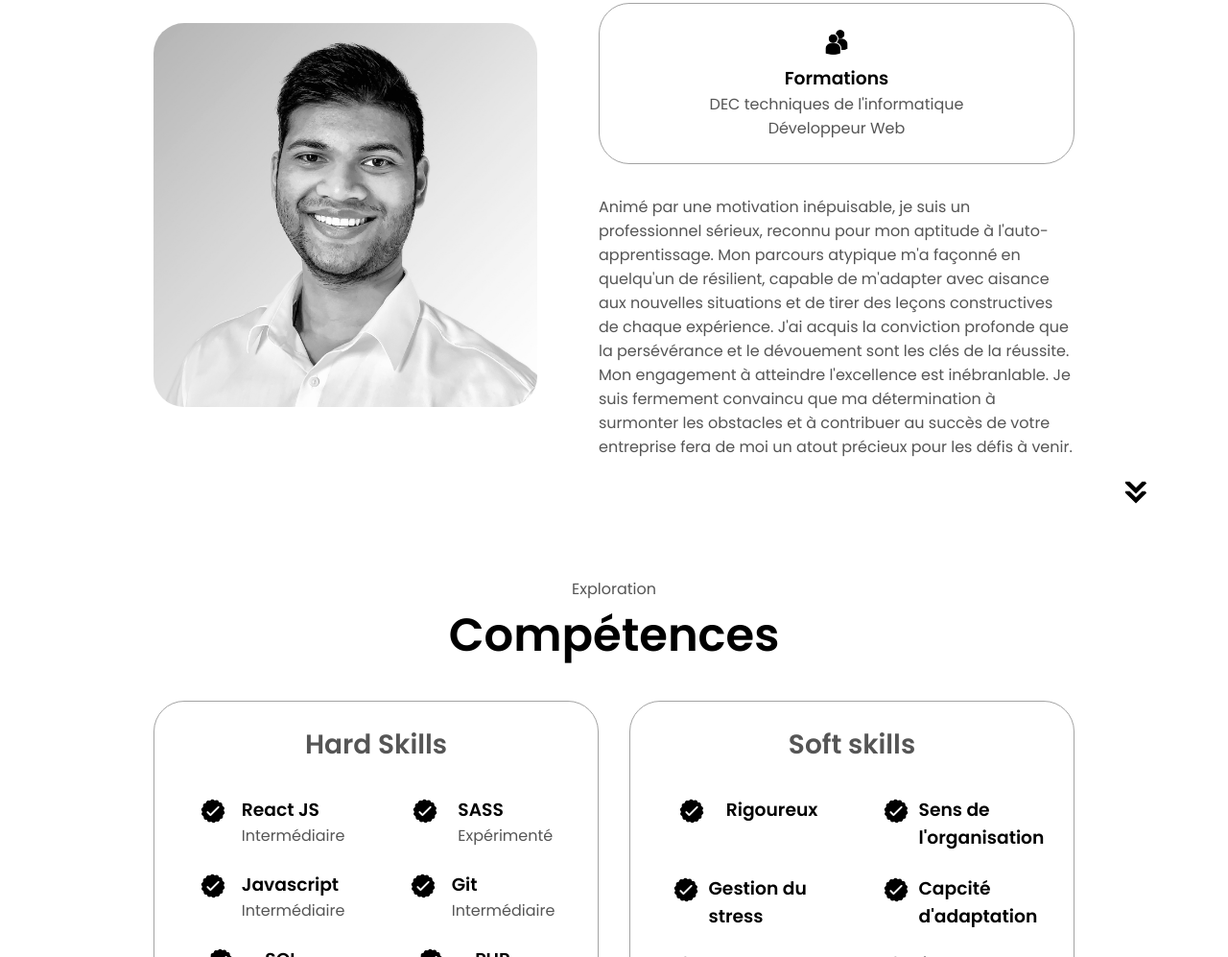
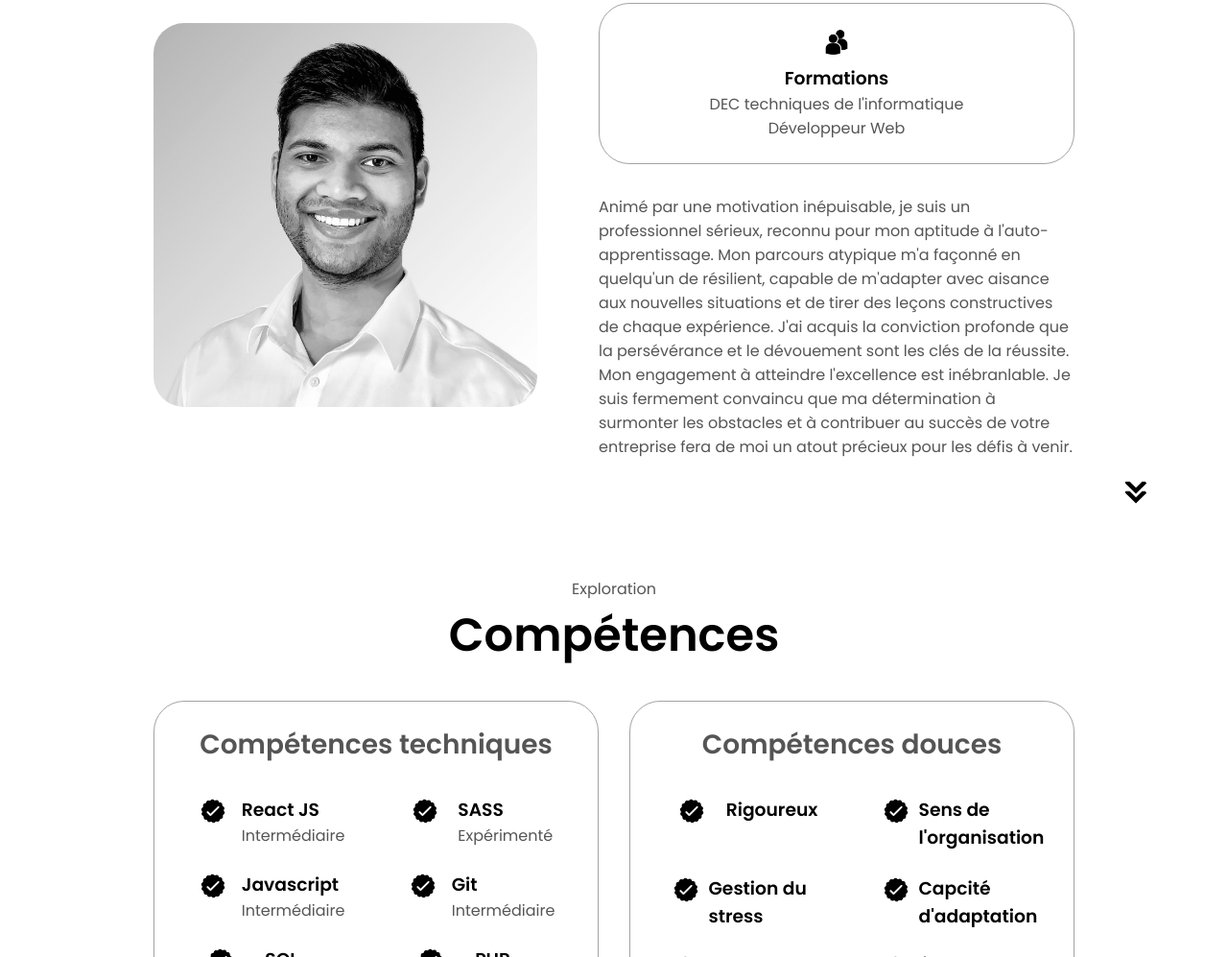
Before and after one commit to mrxanonymous007/rishisawock, a plain HTML site: page index.html in a window 1280 px wide. Shown: the part 1095-2092 px from the top of the page at 96% size. Drawn offline with Linux system fonts and the light colour scheme.

Commit message:
màj mineure

```diff
--- a/index.html
+++ b/index.html
@@ -45,7 +45,7 @@
         <div class="section__text">
             <p class="section__text__p1">Salut, je suis</p>
             <h1 class="title">Rishi Sawock</h1>
-            <p class="section__text__p2">Développeur Web</p>
+            <!-- <p class="section__text__p2">Développeur Web</p> -->
             <div class="btn-container">
                 <button class="btn btn-color-2" onclick="window.open('./assets/curriculum_vitae_rishi_sawock.pdf')">
                     Télécharger CV
@@ -99,7 +99,7 @@
         <div class="experience-details-container">
             <div class="about-containers">
                 <div class="details-container">
-                    <h2 class="experience-sub-title">Hard Skills</h2>
+                    <h2 class="experience-sub-title">Compétences techniques</h2>
                     <div class="article-container">
                         <article>
                             <img src="./assets/checkmark.png" alt="Experience icon" class="icon" />
@@ -188,7 +188,7 @@
                     </div>
                 </div>
                 <div class="details-container">
-                    <h2 class="experience-sub-title">Soft skills</h2>
+                    <h2 class="experience-sub-title">Compétences douces</h2>
                     <div class="article-container">
                         <article>
                             <img src="./assets/checkmark.png" alt="Experience icon" class="icon" />
```
Also changed, not shown: 1 other file.
